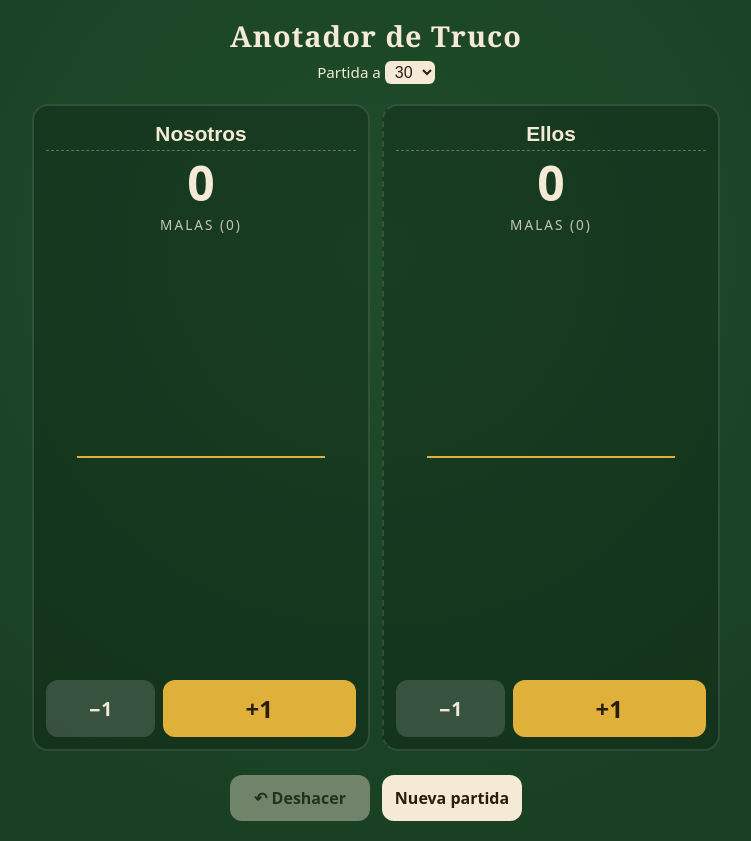
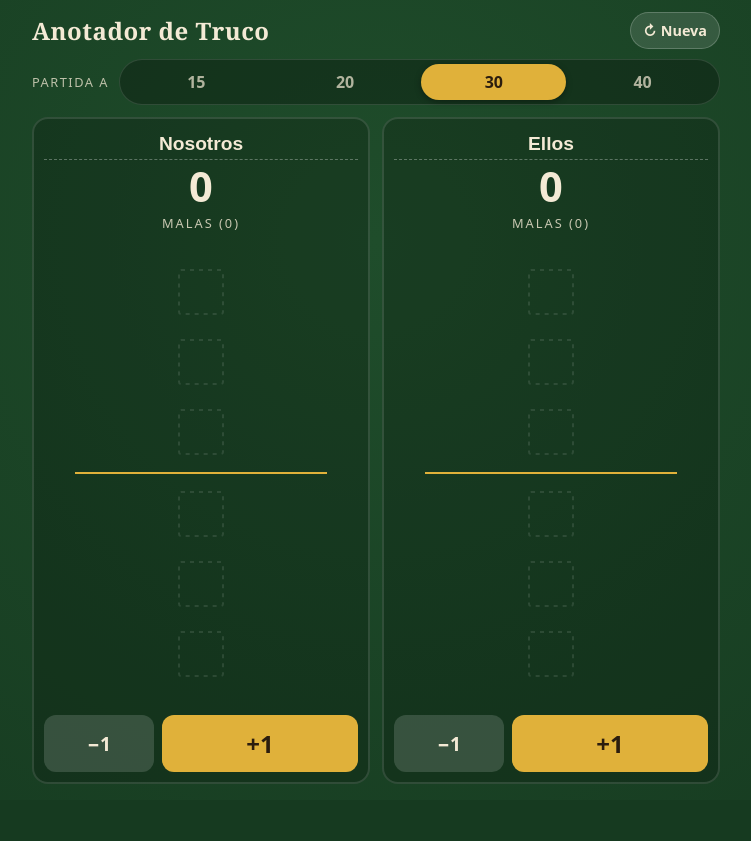
Before and after one commit to emiliano-nunez/AnotadorTruco, a plain HTML site: page index.html in a window 1280 px wide. Shown: the whole page, without its empty margins (264-1015 px from the left). After the commit the page ends 800 px from the top, so only its background shows below. Drawn offline with Linux system fonts and the light colour scheme.

Commit message:
Opciones a 15/20/30/40, selector nuevo, sin scroll e instalable como app
- Saca el botón de deshacer
- Selector segmentado para los puntos de la partida
- 15 solo malas; 20, 30 y 40 con malas y buenas
- Los fósforos se ajustan al alto disponible para que no haya scroll
- Manifest, íconos y service worker para instalarla y usarla offline

Co-Authored-By: Claude Opus 5.5 <noreply@anthropic.com>
Claude-Session: https://claude.ai/code/session_015rvb5pLzN7yKmLY3WsGrgL

```diff
--- a/index.html
+++ b/index.html
@@ -2,21 +2,34 @@
 <html lang="es">
 <head>
   <meta charset="UTF-8">
-  <meta name="viewport" content="width=device-width, initial-scale=1.0">
+  <meta name="viewport" content="width=device-width, initial-scale=1.0, viewport-fit=cover">
   <meta name="theme-color" content="#1f4d2b">
+  <meta name="description" content="Anotador de puntos para el truco argentino">
+  <meta name="apple-mobile-web-app-capable" content="yes">
+  <meta name="mobile-web-app-capable" content="yes">
+  <meta name="apple-mobile-web-app-status-bar-style" content="black-translucent">
+  <meta name="apple-mobile-web-app-title" content="Truco">
   <title>Anotador de Truco</title>
+  <link rel="manifest" href="manifest.webmanifest">
+  <link rel="icon" href="icons/icon-192.png" type="image/png">
+  <link rel="apple-touch-icon" href="icons/apple-touch-icon.png">
   <link rel="stylesheet" href="style.css">
 </head>
 <body>
   <header>
-    <h1>Anotador de Truco</h1>
-    <div class="opciones">
-      <label for="limite">Partida a</label>
-      <select id="limite">
-        <option value="15">15</option>
-        <option value="30" selected>30</option>
-      </select>
+    <div class="fila-titulo">
+      <h1>Anotador de Truco</h1>
+      <button id="reiniciar" class="btn-reiniciar" aria-label="Nueva partida">↻ Nueva</button>
     </div>
+    <fieldset class="limite" aria-label="Puntos de la partida">
+      <legend>Partida a</legend>
+      <div class="segmentos">
+        <label><input type="radio" name="limite" value="15"><span>15</span></label>
+        <label><input type="radio" name="limite" value="20"><span>20</span></label>
+        <label><input type="radio" name="limite" value="30"><span>30</span></label>
+        <label><input type="radio" name="limite" value="40"><span>40</span></label>
+      </div>
+    </fieldset>
   </header>
 
   <main class="tablero">
@@ -43,11 +56,6 @@
     </section>
   </main>
 
-  <footer>
-    <button id="deshacer" disabled>↶ Deshacer</button>
-    <button id="reiniciar">Nueva partida</button>
-  </footer>
-
   <div id="ganador" class="modal" hidden>
     <div class="modal-contenido">
       <p class="trofeo">🏆</p>
--- a/script.js
+++ b/script.js
@@ -1,28 +1,36 @@
 (() => {
   const CLAVE = 'anotador-truco';
+  const LIMITES = [15, 20, 30, 40];
   const equipos = [...document.querySelectorAll('.equipo')];
-  const selLimite = document.getElementById('limite');
-  const btnDeshacer = document.getElementById('deshacer');
+  const radios = [...document.querySelectorAll('input[name="limite"]')];
   const modal = document.getElementById('ganador');
 
-  let estado = cargar() || { puntos: [0, 0], nombres: ['Nosotros', 'Ellos'], limite: 30 };
-  let historial = [];
+  let estado = cargar();
   let partidaTerminada = false;
 
   function cargar() {
-    try { return JSON.parse(localStorage.getItem(CLAVE)); } catch { return null; }
+    let e = null;
+    try { e = JSON.parse(localStorage.getItem(CLAVE)); } catch {}
+    if (!e || !Array.isArray(e.puntos)) e = { puntos: [0, 0], nombres: ['Nosotros', 'Ellos'], limite: 30 };
+    if (!LIMITES.includes(e.limite)) e.limite = 30;
+    e.puntos = e.puntos.map(p => Math.min(p, e.limite));
+    return e;
   }
   function guardar() {
     try { localStorage.setItem(CLAVE, JSON.stringify(estado)); } catch {}
   }
 
-  // Coordenadas de los 5 palitos de un cuadrado: 4 lados + diagonal
+  // A 15 se juega solo malas; el resto se divide en malas y buenas.
+  const tieneBuenas = () => estado.limite !== 15;
+  const mitad = () => estado.limite / 2;
+
+  // Los 5 palitos de un cuadrado: 4 lados + diagonal
   const LADOS = [
-    [10, 10, 10, 54], // izquierda
-    [10, 10, 54, 10], // arriba
-    [54, 10, 54, 54], // derecha
-    [10, 54, 54, 54], // abajo
-    [10, 54, 54, 10], // diagonal
+    [10, 10, 10, 54],
+    [10, 10, 54, 10],
+    [54, 10, 54, 54],
+    [10, 54, 54, 54],
+    [10, 54, 54, 10],
   ];
 
   function palito([x1, y1, x2, y2], nuevo) {
@@ -33,40 +41,34 @@
   }
 
   function dibujarFosforos(contenedor, puntos, anterior) {
-    const mitad = estado.limite / 2;
-    const cuadros = Math.ceil(estado.limite / 5);
+    const cuadros = estado.limite / 5;
+    contenedor.style.setProperty('--n', cuadros);
     let html = '';
     for (let c = 0; c < cuadros; c++) {
-      if (c * 5 === mitad && estado.limite === 30) html += '<div class="separador"></div>';
+      if (tieneBuenas() && c > 0 && c * 5 === mitad()) html += '<div class="separador"></div>';
       const enCuadro = Math.max(0, Math.min(5, puntos - c * 5));
-      let lineas = '';
+      let lineas = '<rect class="guia" x="10" y="10" width="44" height="44" rx="2"/>';
       for (let i = 0; i < enCuadro; i++) {
-        const n = c * 5 + i + 1;
-        lineas += palito(LADOS[i], n > anterior);
+        lineas += palito(LADOS[i], c * 5 + i + 1 > anterior);
       }
-      html += `<svg class="cuadro" viewBox="0 0 64 64">${lineas}</svg>`;
+      html += `<svg class="cuadro" viewBox="0 0 64 64" aria-hidden="true">${lineas}</svg>`;
     }
     contenedor.innerHTML = html;
   }
 
   function render(anteriores = estado.puntos) {
-    selLimite.value = estado.limite;
+    radios.forEach(r => { r.checked = Number(r.value) === estado.limite; });
     equipos.forEach((el, i) => {
       const p = estado.puntos[i];
       el.querySelector('.nombre').value = estado.nombres[i];
       el.querySelector('.puntos').textContent = p;
       const est = el.querySelector('.estado');
-      if (estado.limite === 30) {
-        const buenas = p >= 15;
-        est.textContent = buenas ? `Buenas (${p - 15})` : `Malas (${p})`;
-        est.classList.toggle('buenas', buenas);
-      } else {
-        est.textContent = `Faltan ${estado.limite - p}`;
-        est.classList.remove('buenas');
-      }
+      const buenas = tieneBuenas() && p >= mitad();
+      if (!tieneBuenas()) est.textContent = `Faltan ${estado.limite - p}`;
+      else est.textContent = buenas ? `Buenas (${p - mitad()})` : `Malas (${p})`;
+      est.classList.toggle('buenas', buenas);
       dibujarFosforos(el.querySelector('.fosforos'), p, anteriores[i]);
     });
-    btnDeshacer.disabled = historial.length === 0;
   }
 
   function cambiar(i, delta) {
@@ -74,13 +76,12 @@
     const nuevo = Math.max(0, Math.min(estado.limite, estado.puntos[i] + delta));
     if (nuevo === estado.puntos[i]) return;
     const anteriores = [...estado.puntos];
-    historial.push(anteriores);
     estado.puntos[i] = nuevo;
     guardar();
     render(anteriores);
     if (navigator.vibrate) navigator.vibrate(20);
     if (nuevo === estado.limite) ganar(i);
-    else partidaTerminada = false;
+    else partidaTerminada = estado.puntos.includes(estado.limite);
   }
 
   function ganar(i) {
@@ -91,12 +92,13 @@
 
   function nuevaPartida() {
     estado.puntos = [0, 0];
-    historial = [];
     partidaTerminada = false;
     modal.hidden = true;
     guardar();
     render();
   }
+
+  const hayPuntos = () => estado.puntos.some(p => p > 0);
 
   equipos.forEach((el, i) => {
     el.querySelector('.mas').addEventListener('click', () => cambiar(i, 1));
@@ -110,33 +112,29 @@
     input.addEventListener('keydown', e => { if (e.key === 'Enter') input.blur(); });
   });
 
-  btnDeshacer.addEventListener('click', () => {
-    if (!historial.length) return;
-    estado.puntos = historial.pop();
-    partidaTerminada = false;
-    modal.hidden = true;
-    guardar();
-    render();
-  });
-
   document.getElementById('reiniciar').addEventListener('click', () => {
-    if (estado.puntos.some(p => p > 0) && !confirm('¿Empezar una nueva partida?')) return;
+    if (hayPuntos() && !confirm('¿Empezar una nueva partida?')) return;
     nuevaPartida();
   });
 
-  selLimite.addEventListener('change', () => {
-    const limite = Number(selLimite.value);
-    if (estado.puntos.some(p => p > 0) && !confirm('Cambiar el límite reinicia la partida. ¿Continuar?')) {
-      selLimite.value = estado.limite;
+  radios.forEach(r => r.addEventListener('change', () => {
+    const limite = Number(r.value);
+    if (hayPuntos() && !confirm('Cambiar los puntos de la partida la reinicia. ¿Continuar?')) {
+      render();
       return;
     }
     estado.limite = limite;
     nuevaPartida();
-  });
+  }));
 
   document.getElementById('revancha').addEventListener('click', nuevaPartida);
   document.getElementById('cerrar-modal').addEventListener('click', () => { modal.hidden = true; });
 
   render();
-  if (estado.puntos.includes(estado.limite)) partidaTerminada = true;
+  partidaTerminada = estado.puntos.includes(estado.limite);
+
+  // Instalable / funciona sin conexión
+  if ('serviceWorker' in navigator) {
+    window.addEventListener('load', () => navigator.serviceWorker.register('sw.js').catch(() => {}));
+  }
 })();
--- a/style.css
+++ b/style.css
@@ -10,110 +10,198 @@
 
 * { box-sizing: border-box; margin: 0; padding: 0; }
 
+html, body { height: 100%; overflow: hidden; overscroll-behavior: none; }
+
 body {
   font-family: system-ui, -apple-system, "Segoe UI", Roboto, sans-serif;
   background: radial-gradient(circle at 50% 30%, var(--paño), var(--paño-oscuro));
+  background-color: var(--paño-oscuro);
   color: var(--madera);
-  min-height: 100vh;
+  height: 100dvh;
   display: flex;
   flex-direction: column;
+  padding: env(safe-area-inset-top) env(safe-area-inset-right) env(safe-area-inset-bottom) env(safe-area-inset-left);
   user-select: none;
+  -webkit-user-select: none;
   -webkit-tap-highlight-color: transparent;
 }
 
+/* ---------- Encabezado ---------- */
 header {
-  text-align: center;
-  padding: 16px 16px 8px;
+  padding: 12px 16px 4px;
+  max-width: 720px;
+  width: 100%;
+  margin: 0 auto;
+  display: flex;
+  flex-direction: column;
+  gap: 10px;
+}
+
+.fila-titulo {
+  display: flex;
+  align-items: center;
+  justify-content: space-between;
+  gap: 8px;
 }
 
 h1 {
   font-family: Georgia, "Times New Roman", serif;
-  font-size: 1.8rem;
-  letter-spacing: 1px;
+  font-size: 1.5rem;
+  letter-spacing: 0.5px;
+  white-space: nowrap;
 }
 
-.opciones {
-  margin-top: 6px;
-  font-size: 0.95rem;
+.btn-reiniciar {
+  background: rgba(255, 255, 255, 0.12);
+  color: var(--madera);
+  border: 1px solid rgba(255, 255, 255, 0.2);
+  padding: 8px 12px;
+  font-size: 0.9rem;
+  border-radius: 999px;
+  white-space: nowrap;
 }
 
-select {
-  font-size: 1rem;
-  padding: 2px 6px;
-  border-radius: 6px;
+.limite {
   border: none;
-  background: var(--madera);
-  color: var(--tinta);
+  display: flex;
+  align-items: center;
+  gap: 10px;
+}
+.limite legend {
+  float: left;
+  font-size: 0.8rem;
+  text-transform: uppercase;
+  letter-spacing: 1.5px;
+  opacity: 0.75;
+  white-space: nowrap;
 }
 
+.segmentos {
+  flex: 1;
+  display: grid;
+  grid-template-columns: repeat(4, 1fr);
+  background: rgba(0, 0, 0, 0.28);
+  border: 1px solid rgba(255, 255, 255, 0.12);
+  border-radius: 999px;
+  padding: 4px;
+  gap: 4px;
+}
+.segmentos label { position: relative; cursor: pointer; }
+.segmentos input {
+  position: absolute;
+  opacity: 0;
+  inset: 0;
+  pointer-events: none;
+}
+.segmentos span {
+  display: block;
+  text-align: center;
+  padding: 7px 0;
+  border-radius: 999px;
+  font-weight: bold;
+  font-size: 1rem;
+  color: var(--madera);
+  opacity: 0.7;
+  transition: background 0.2s, color 0.2s, opacity 0.2s, box-shadow 0.2s;
+}
+.segmentos input:checked + span {
+  background: var(--acento);
+  color: var(--tinta);
+  opacity: 1;
+  box-shadow: 0 2px 6px rgba(0, 0, 0, 0.35);
+}
+.segmentos input:focus-visible + span { outline: 2px solid var(--madera); outline-offset: 2px; }
+
+/* ---------- Tablero ---------- */
 .tablero {
   flex: 1;
+  min-height: 0;
   display: grid;
   grid-template-columns: 1fr 1fr;
   gap: 12px;
-  padding: 12px 16px;
+  padding: 8px 16px 16px;
   max-width: 720px;
   width: 100%;
   margin: 0 auto;
 }
 
 .equipo {
+  min-height: 0;
   background: rgba(0, 0, 0, 0.2);
   border: 2px solid rgba(255, 255, 255, 0.12);
   border-radius: 16px;
-  padding: 12px;
+  padding: 10px;
   display: flex;
   flex-direction: column;
   align-items: center;
-  gap: 8px;
+  gap: 6px;
 }
-
-.equipo + .equipo { border-left-style: dashed; }
 
 .nombre {
   width: 100%;
   text-align: center;
-  font-size: 1.3rem;
+  font-size: 1.2rem;
   font-weight: bold;
   background: transparent;
   border: none;
   border-bottom: 1px dashed rgba(255, 255, 255, 0.3);
   color: var(--madera);
   padding: 4px;
+  -webkit-user-select: text;
+  user-select: text;
 }
 .nombre:focus { outline: none; border-bottom-color: var(--acento); }
 
 .puntos {
-  font-size: 3rem;
+  font-size: 2.6rem;
   font-weight: bold;
   line-height: 1;
 }
 
 .estado {
-  font-size: 0.85rem;
+  font-size: 0.8rem;
   text-transform: uppercase;
   letter-spacing: 2px;
   opacity: 0.8;
 }
 .estado.buenas { color: var(--acento); opacity: 1; }
 
+/* Los fósforos se achican para entrar siempre en el espacio disponible */
 .fosforos {
   flex: 1;
+  min-height: 0;
+  width: 100%;
+  container-type: size;
   display: flex;
   flex-direction: column;
   align-items: center;
+  justify-content: center;
   gap: 6px;
-  min-height: 200px;
-  width: 100%;
+  overflow: hidden;
+  cursor: pointer;
+  --n: 6;
+  --lado: min(64px, calc((100cqh - 16px - (var(--n) - 1) * 6px) / var(--n)), 80cqw);
 }
 
 .separador {
   width: 80%;
+  flex: none;
   border-top: 2px solid var(--acento);
-  margin: 4px 0;
+  margin: 2px 0;
 }
 
-.cuadro { width: 64px; height: 64px; overflow: visible; }
+.cuadro {
+  flex: none;
+  width: var(--lado);
+  height: var(--lado);
+  overflow: visible;
+}
+.guia {
+  fill: none;
+  stroke: rgba(255, 255, 255, 0.1);
+  stroke-width: 2;
+  stroke-dasharray: 4 5;
+}
 
 .palito line {
   stroke: var(--fosforo);
@@ -122,16 +210,18 @@ select {
 }
 .palito circle { fill: var(--cabeza); }
 
-.palito.nuevo { animation: aparecer 0.25s ease-out; }
+.palito.nuevo { animation: aparecer 0.25s ease-out; transform-box: fill-box; transform-origin: center; }
 @keyframes aparecer {
   from { opacity: 0; transform: scale(0.6); }
   to   { opacity: 1; transform: scale(1); }
 }
 
+/* ---------- Botones ---------- */
 .botones {
   display: flex;
   gap: 8px;
   width: 100%;
+  flex: none;
 }
 
 button {
@@ -141,10 +231,10 @@ button {
   border-radius: 12px;
   padding: 12px;
   font-weight: bold;
+  touch-action: manipulation;
   transition: transform 0.08s, filter 0.15s;
 }
 button:active { transform: scale(0.95); }
-button:disabled { opacity: 0.4; cursor: default; }
 
 .mas {
   flex: 2;
@@ -159,18 +249,7 @@ button:disabled { opacity: 0.4; cursor: default; }
   color: var(--madera);
 }
 
-footer {
-  display: flex;
-  gap: 12px;
-  justify-content: center;
-  padding: 12px 16px 20px;
-}
-footer button {
-  background: var(--madera);
-  color: var(--tinta);
-  min-width: 140px;
-}
-
+/* ---------- Modal ---------- */
 .modal {
   position: fixed;
   inset: 0;
@@ -199,11 +278,17 @@ footer button {
 #revancha { background: var(--paño); color: var(--madera); }
 .secundario { background: transparent; color: var(--tinta); text-decoration: underline; }
 
+/* ---------- Pantallas chicas ---------- */
 @media (max-width: 400px) {
-  h1 { font-size: 1.4rem; }
-  .tablero { gap: 8px; padding: 8px; }
+  header { padding: 10px 12px 2px; gap: 8px; }
+  h1 { font-size: 1.25rem; }
+  .tablero { gap: 8px; padding: 6px 12px 12px; }
   .equipo { padding: 8px; }
-  .puntos { font-size: 2.4rem; }
-  .cuadro { width: 52px; height: 52px; }
-  footer button { min-width: 0; flex: 1; }
 }
+@media (max-height: 700px) {
+  .puntos { font-size: 2rem; }
+  .nombre { font-size: 1.05rem; padding: 2px; }
+  .estado { font-size: 0.7rem; }
+  .mas, .menos { padding: 9px; }
+  .segmentos span { padding: 5px 0; }
+}
```
Also changed, not shown: sw.js (added, +40 -0 lines), icons/apple-touch-icon.png (added), icons/icon-192.png (added), icons/icon-512.png (added), icons/icon-maskable-512.png (added), manifest.webmanifest (added), 1 other file.
